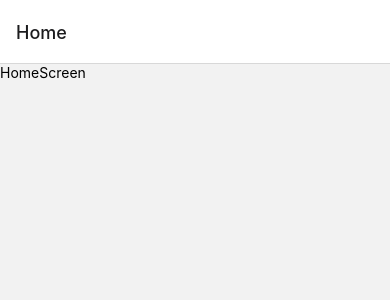
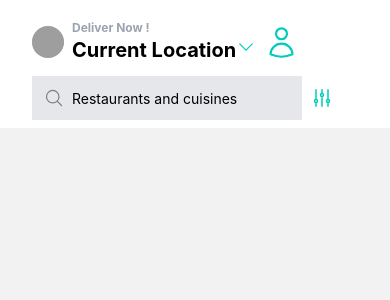
Before and after one commit to Ayrow/deliveroo-clone, a React Native app: screen /Home in a window 390 px wide. Shown: the top 300 px of the page. Built offline with nearby package versions, Linux system fonts and the light colour scheme; grey boxes are pictures that could not be loaded.

Commit message:
setup header for app

```diff
--- a/package.json
+++ b/package.json
@@ -16,8 +16,10 @@
     "nativewind": "^2.0.11",
     "react": "18.1.0",
     "react-native": "0.70.5",
+    "react-native-heroicons": "^3.2.0",
     "react-native-safe-area-context": "4.4.1",
     "react-native-screens": "~3.18.0",
+    "react-native-svg": "13.4.0",
     "tailwindcss": "^3.2.4"
   },
   "devDependencies": {
--- a/screens/HomeScreen.js
+++ b/screens/HomeScreen.js
@@ -1,11 +1,56 @@
-import React from 'react';
-import { View, Text } from 'react-native';
+import React, { useLayoutEffect } from 'react';
+import { View, Text, SafeAreaView, Image, TextInput } from 'react-native';
+import { useNavigation } from '@react-navigation/native';
+import {
+  ChevronDownIcon,
+  UserIcon,
+  MagnifyingGlassIcon,
+  AdjustmentsVerticalIcon,
+} from 'react-native-heroicons/outline';
 
 const HomeScreen = () => {
+  const navigation = useNavigation();
+
+  useLayoutEffect(() => {
+    navigation.setOptions({
+      headerShown: false,
+    });
+  }, []);
+
   return (
-    <View>
-      <Text className='text-red-500'>HomeScreen</Text>
-    </View>
+    <SafeAreaView className='bg-white pt-5'>
+      <Text>
+        {/* Header */}
+        <View className='flex-row pb-3 items-center mx-4 space-x-2 px-4'>
+          <Image
+            source={{ uri: 'https://links.papareact.com/wru' }}
+            className='h-7 w-7 bg-gray-300 p-4 rounded-full'
+          />
+          <View className='flex-1'>
+            <Text className='font-bold text-gray-400 text-xs'>
+              Deliver Now !
+            </Text>
+            <Text className='font-bold text-xl'>
+              Current Location
+              <ChevronDownIcon size={20} color='#00CCBB' />
+            </Text>
+          </View>
+
+          <UserIcon size={35} color='#00CCBB' />
+        </View>
+
+        <View className='flex-row items-center space-x-2 pb-2 mx-4 px-4'>
+          <View className='flex-row flex-1 space-x-2 bg-gray-200 p-3'>
+            <MagnifyingGlassIcon color='gray' size={20} />
+            <TextInput
+              placeholder='Restaurants and cuisines'
+              keyboardType='default'
+            />
+          </View>
+          <AdjustmentsVerticalIcon color='#00CCBB' />
+        </View>
+      </Text>
+    </SafeAreaView>
   );
 };
 export default HomeScreen;
--- a/tailwind.config.js
+++ b/tailwind.config.js
@@ -1,9 +1,6 @@
 /** @type {import('tailwindcss').Config} */
 module.exports = {
-  content: [
-    './App.{js,jsx,ts,tsx}',
-    './<custom directory>/**/*.{js,jsx,ts,tsx}',
-  ],
+  content: ['./App.{js,jsx,ts,tsx}', './screens/**/*.{js,jsx,ts,tsx}'],
   theme: {
     extend: {},
   },
```
Also changed, not shown: 1 other file (tests, documents, lock files or other folders).
